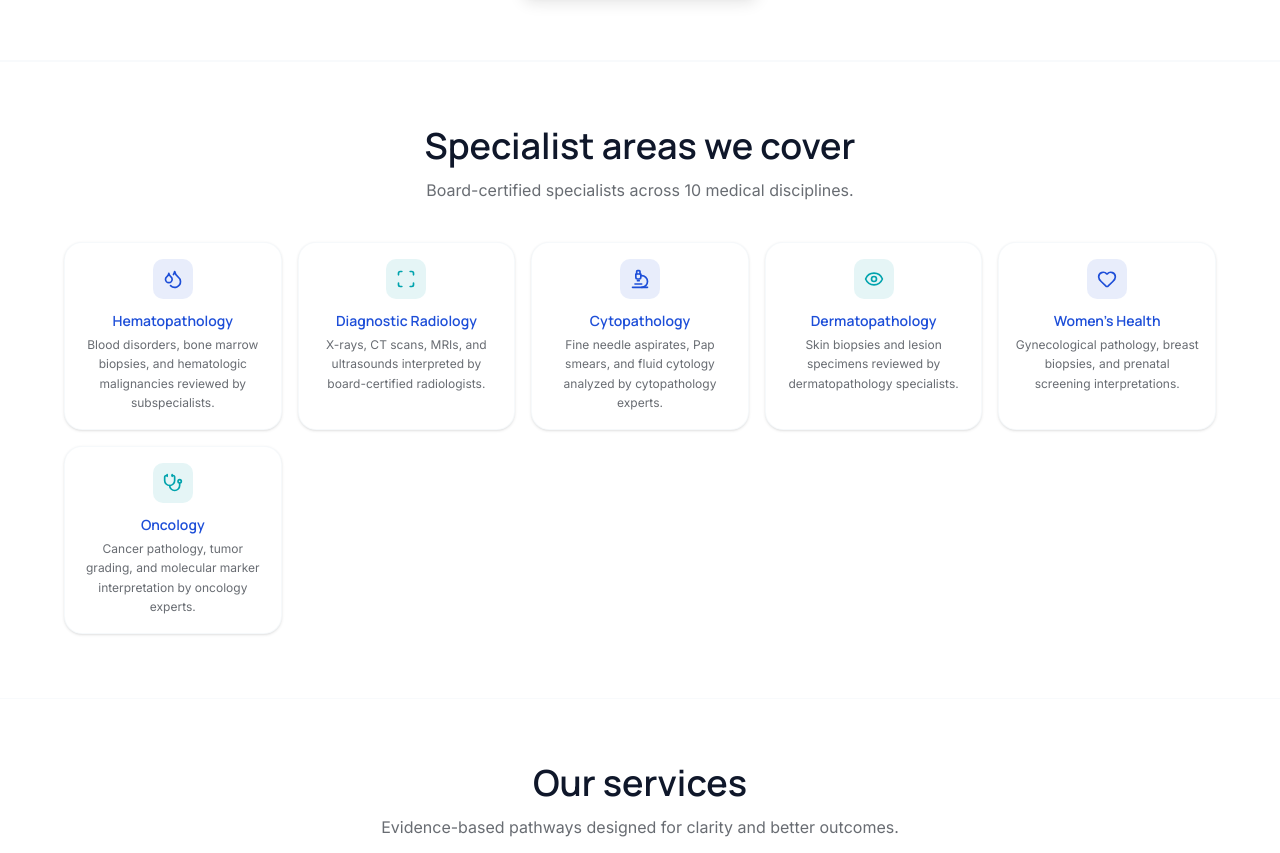
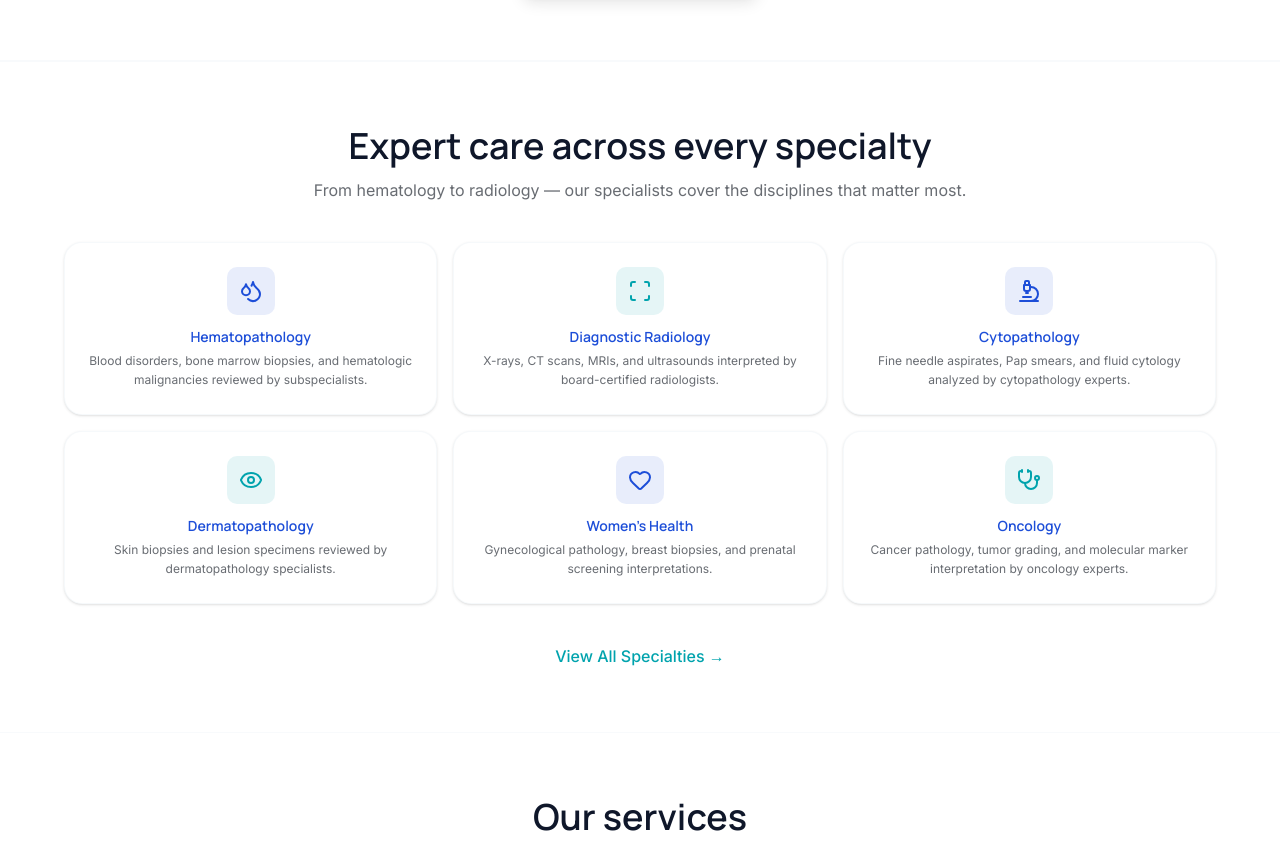
Before and after one commit to HassenShirdon/drBubalcare, a Next.js app: page / in a window 1280 px wide. Shown: the part 1820-2673 px from the top of the page. Built offline with nearby package versions, Linux system fonts and the light colour scheme; no server answers.

Commit message:
feat: update specializations to 6 featured with 3-col grid

```diff
--- a/components/landing-page/specializations-section.tsx
+++ b/components/landing-page/specializations-section.tsx
@@ -27,28 +27,28 @@ export default function SpecializationsSection() {
           className="text-center max-w-3xl mx-auto space-y-3"
         >
           <h2 className="font-headline-lg text-2xl md:text-3xl lg:text-4xl font-semibold text-text-medical-black text-balance">
-            Specialist areas we cover
+            Expert care across every specialty
           </h2>
           <p className="font-body-lg text-base text-on-surface-variant/80">
-            Board-certified specialists across 10 medical disciplines.
+            From hematology to radiology — our specialists cover the disciplines that matter most.
           </p>
         </motion.div>
 
-        <div className="grid grid-cols-1 sm:grid-cols-2 lg:grid-cols-5 gap-4">
+        <div className="grid grid-cols-1 sm:grid-cols-2 md:grid-cols-3 gap-4">
           {SPECIALIZATIONS.map((spec, index) => (
             <motion.div
               key={spec.title}
               variants={fadeInUp}
-              className="bg-white rounded-2xl p-4 border border-surface-gray/60 shadow hover:shadow-md transition-all duration-300 text-center"
+              className="bg-white rounded-2xl p-6 border border-surface-gray/60 shadow hover:shadow-md hover:-translate-y-1 transition-all duration-300 text-center"
             >
               <div
-                className={`w-10 h-10 rounded-lg flex items-center justify-center mx-auto mb-3 ${
+                className={`w-12 h-12 rounded-lg flex items-center justify-center mx-auto mb-3 ${
                   index % 2 === 0
                     ? 'bg-clinical-navy/10 text-clinical-navy'
                     : 'bg-healing-teal/10 text-healing-teal'
                 }`}
               >
-                <spec.icon className="w-5 h-5" />
+                <spec.icon className="w-6 h-6" />
               </div>
               <h3 className="font-headline-md text-sm font-semibold text-clinical-navy mb-1">
                 {spec.title}
@@ -59,6 +59,12 @@ export default function SpecializationsSection() {
             </motion.div>
           ))}
         </div>
+
+        <div className="text-center">
+          <a href="#specializations" className="text-healing-teal font-medium hover:underline">
+            View All Specialties →
+          </a>
+        </div>
       </div>
     </motion.section>
   )
```
Also changed, not shown: .superpowers/sdd/progress.md, .superpowers/sdd/task-8-brief.md, .superpowers/sdd/task-8-report.md.
